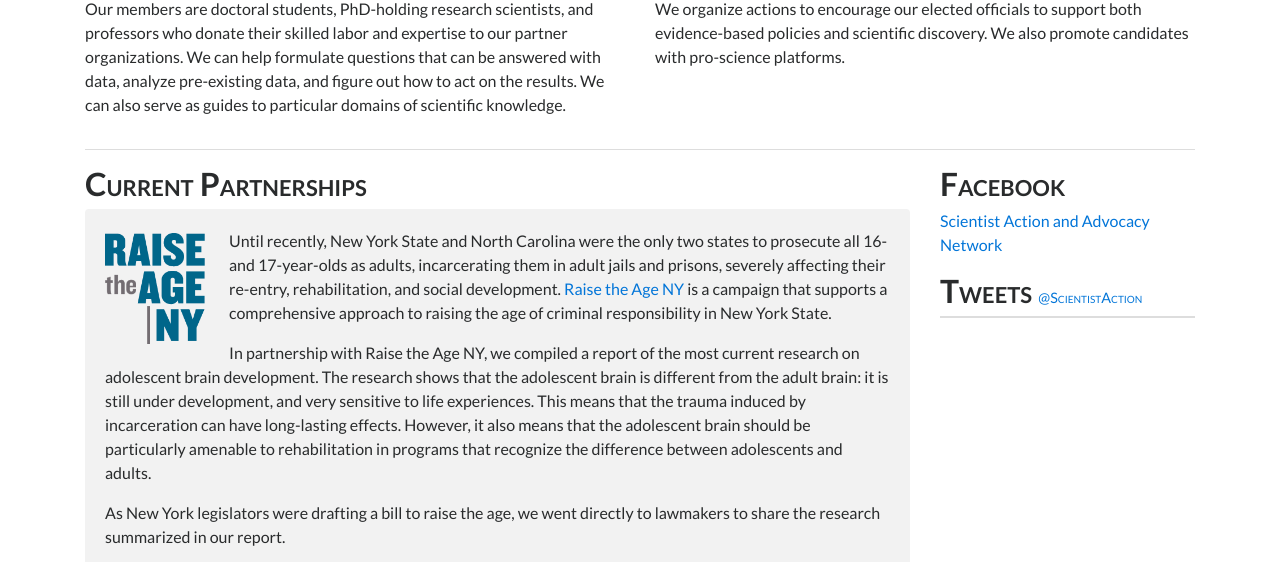
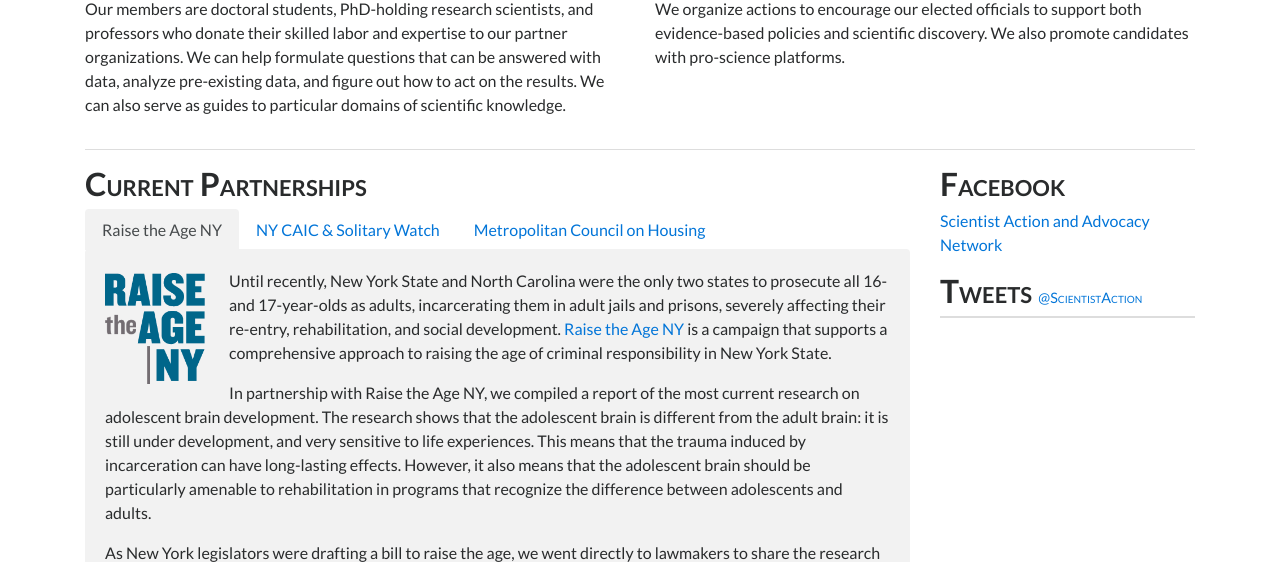
Before and after one commit to wtadler/scaan-site, a PHP site: page / in a window 1280 px wide. Shown: the part 245-807 px from the top of the page. Run offline with PHP 8.4, Linux system fonts and the light colour scheme; some libraries are stand-ins or nearby versions.

Commit message:
partnerships into tabs

```diff
--- a/index.php
+++ b/index.php
@@ -122,8 +122,26 @@
             <div class="col-md-9">
                 <h2>Current Partnerships</h2>
 
+                <ul class="nav nav-tabs" role="tablist">
+                    <li class="nav-item">
+                        <a class="nav-link active" data-toggle="tab" href="#rta" role="tab">Raise the Age NY</a>
+                    </li>
+                    <li class="nav-item">
+                        <a class="nav-link" data-toggle="tab" href="#caic" role="tab">NY CAIC & Solitary Watch</a>
+                    </li>
+                    <li class="nav-item">
+                        <a class="nav-link" data-toggle="tab" href="#met" role="tab">Metropolitan Council on Housing</a>
+                    </li>
+                </ul>
+
+                <!-- Tab panes -->
+                <div class="tab-content">
+                    <div class="tab-pane active" id="rta" role="tabpanel">
+
                         <div class="project-block top-block">
+                            <div class="logoblock">
                                 <a href="http://raisetheageny.com/"><img class="projectpartnerlogo" src="logos/raisetheage_square.png"></a>
+                            </div>
 
                             <p>Until recently, New York State and North Carolina were the only two states to prosecute all 16- and 17-year-olds as adults, incarcerating them in adult jails and prisons, severely affecting their re-entry, rehabilitation, and social development. <a href="http://raisetheageny.com/">Raise the Age NY</a> is a campaign that supports a comprehensive approach to raising the age of criminal responsibility in New York State.</p>
 
@@ -152,10 +170,13 @@
 
                             <p class="lastPara">In April 2017, after years of debate, Governor Cuomo signed legislation to raise the age of criminal responsibility to 18 years of age.</p>
                         </div>
+                    </div>
 
-
+                    <div class="tab-pane" id="caic" role="tabpanel">
                         <div class="project-block top-block">
+                            <div class="logoblock">
                                 <a href="http://nycaic.org/"><img class="projectpartnerlogo" src="logos/CAIC.png" style="margin-right: 1rem"></a><a href="http://solitarywatch.com/"><img class="projectpartnerlogo" src="logos/SW.jpg"></a>
+                            </div>
 
                             <p>People living in solitary confinement spend 22-24 hours a day in a jail cell the size of a parking space. In this environment, they are deprived of meaningful social contact, physical exercise, and mental stimulation. These conditions have severe impacts on the individual’s physical and psychological health. Solitary confinement is not only inhumane but counterproductive, leading to increased aggression and higher rates of recidivism. The <a href="http://nycaic.org">NY Campaign for Alternatives to Isolated Confinement</a> is working to pass the Humane Alternatives to Long-Term (HALT) Solitary Confinement Act in New York State, a bill which would limit the use of solitary confinement in favor of more effective alternatives.</p>
 
@@ -163,16 +184,21 @@
 
                             <iframe src="http://docs.google.com/gview?url=http://scaan.net/docs/ScAAN_Solitary_report.pdf&embedded=true" class="grayBorder" style="width:100%; height:400px; margin-top: -0.8rem; margin-bottom: 1rem" frameborder="0"></iframe>
 
-                    <p>Additionally, we have partnered with <a href="http://solitarywatch.com/">Solitary Watch</a>, a national watchdog agency. Our next project is to make factsheets for their website, in order to increase public awareness of the effects of solitary confinement. We also plan to help them analyze survey data that is currently being collected from prisoners in solitary confinement.</p>
-
+                            <p class="lastPara">Additionally, we have partnered with <a href="http://solitarywatch.com/">Solitary Watch</a>, a national watchdog agency. Our next project is to make factsheets for their website, in order to increase public awareness of the effects of solitary confinement. We also plan to help them analyze survey data that is currently being collected from prisoners in solitary confinement.</p>
+                        </div>
                     </div>
 
+                    <div class="tab-pane" id="met" role="tabpanel">
                         <div class="project-block">
+                            <div class="logoblock">
                                 <a href="http://metcouncilonhousing.org/"><img class="projectpartnerlogo" src="logos/met.png"></a>
+                            </div>
 
                             <p>The <a href="http://metcouncilonhousing.org/">Metropolitan Council on Housing</a> is a tenants' rights organization that has been fighting for safe, decent, and affordable housing in New York City for over 50 years. Every year, thousands of New Yorkers use the Council's telephone hotline or walk-in clinic to get assistance with their housing.</p>
 
                             <p class="lastPara">At ScAAN, we are helping the Council understand the people they serve in order to better address their needs. We are also producing reports that the Council can use in their campaigns to strengthen rent regulation laws.</p>
+                        </div>
+                    </div>
                 </div>
             </div>
 
@@ -186,8 +212,9 @@
 
                 <div class="grayBorder">
                     <a class="twitter-timeline" data-theme="light" data-link-color="#0275d8" href="https://twitter.com/ScientistAction"
-                    data-chrome="nofooter noheader noborders"
-                    data-height="2055"></a>
+                    data-chrome="nofooter noheader noborders noscrollbar"
+                    data-dnt="true"
+                    data-height="450"></a>
                 </div>
                 <script async src="//platform.twitter.com/widgets.js" charset="utf-8"></script>
             </div>
--- a/scaan.css
+++ b/scaan.css
@@ -57,6 +57,10 @@ footer {
 	margin-right: 1.5rem;
 	margin-bottom: 0.6rem;
 	margin-top: 0.25rem;
+}
+
+.logoblock {
+	text-align: center;
 }
 
 img.headshot {
@@ -177,3 +181,50 @@ input, textarea, select, button {
 .caption {
 	margin-bottom: 0.5rem;
 }
+
+.nav-tabs {
+	border-color: rgba(255,255,255,0) !important;
+}
+
+.nav-link.active {
+	border-color: rgba(255,255,255,0) !important;
+	background-color: #f2f2f2 !important;
+}
+
+.nav-tabs {
+	border: 0px;
+}
+
+.nav-tabs .nav-link {
+	border-bottom: 0px;
+	text-align: center;
+}
+
+.nav-tabs .nav-link:focus, .nav-tabs .nav-link:hover {
+	border: 1px solid #ddd;
+	border-bottom: 0px;
+}
+
+
+@media (max-width: 405px) {
+	.nav-tabs .nav-link {
+	height: 113px;
+	}
+}
+
+@media (min-width: 406px) and (max-width: 457px) {
+	.nav-tabs .nav-link {
+	height: 89px;
+	}
+}
+
+@media (max-width: 472px) {
+	.projectpartnerlogo {
+		float: none;
+	}
+}
+
+a.nav-link {
+	display: table-cell;
+	vertical-align: bottom;
+}
```
Lines whose indentation alone changed are shown as unchanged.
